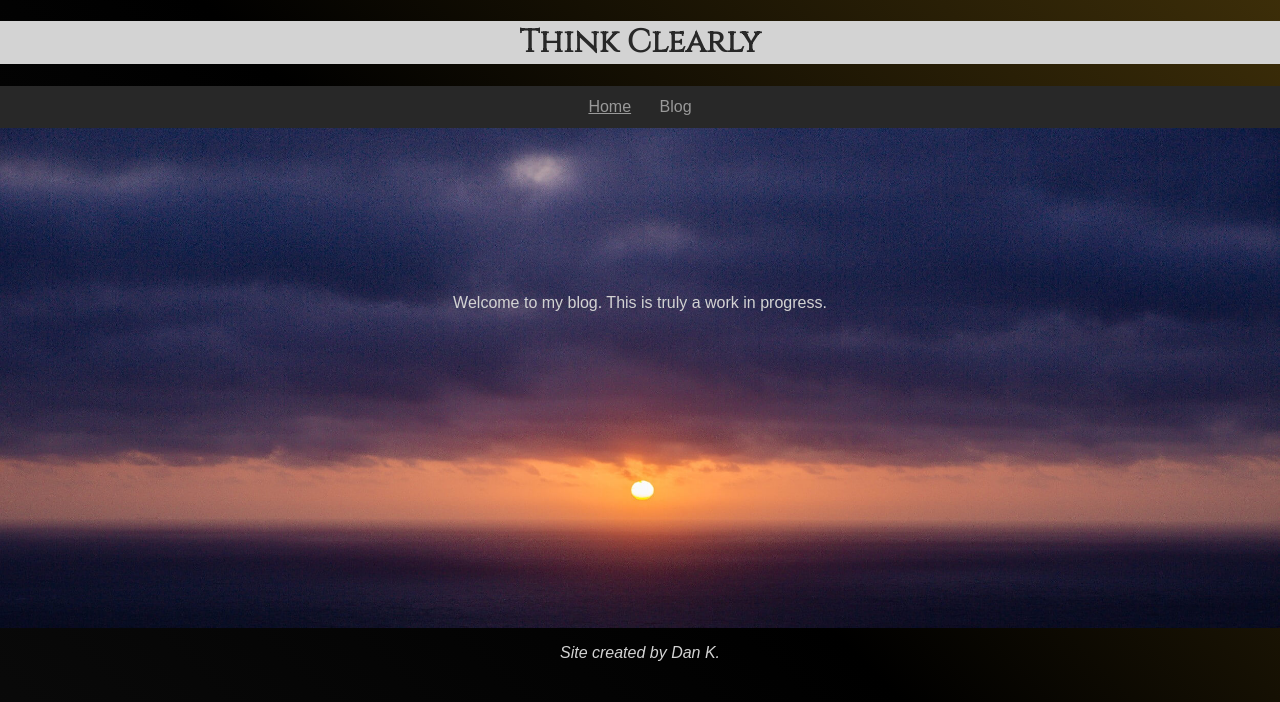
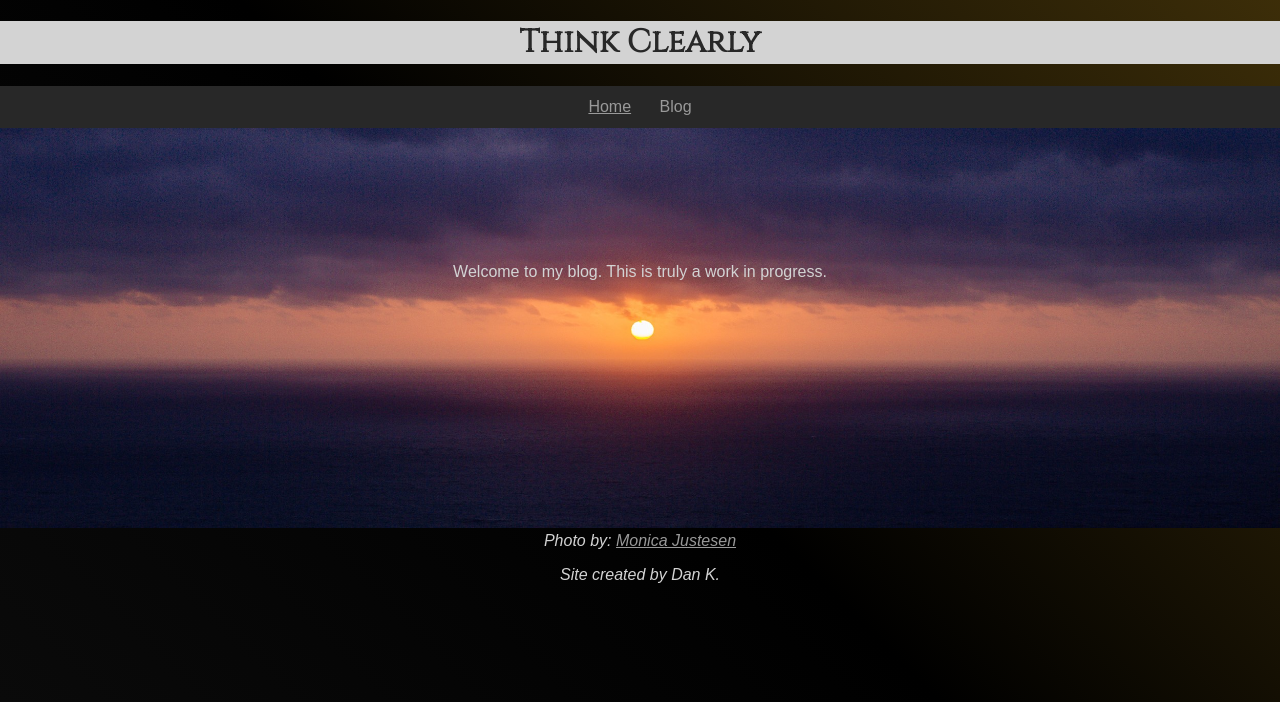
Before and after one commit to dekay2001/dekay2001.github.io, a Jekyll site: the page built from index.md, in a window 1280 px wide. Shown: the top 702 px of the page. Built offline with Jekyll 4.4.1, drawn with Linux system fonts in a browser that asks for light colours; some web fonts are replaced; our own code applies the rules of GitHub Pages for plain Markdown files.

Commit message:
Adding new image 2500-781 for highdef to default page

```diff
--- a/_layouts/default.html
+++ b/_layouts/default.html
@@ -33,7 +33,7 @@
           <picture>
             <source
               media="(min-width: 960px)"
-              srcset="/assets/images/main-high-def-16-9-compressed.jpg 1x">
+              srcset="/assets/images/main-high-def-2500-781.jpg 1x">
             <img id="default-background-pic" class="child" src="/assets/images/main-16-9-compressed.jpg"alt="Sunset over the pacific; The eastern most point in Portugal.  Taken during Wild Vibes yoga retreat that I attended." title="Portugal Sunset">
             <i>Photo by: <a href="http://monicajustesen.com/" target="_blank">Monica Justesen</a></i>
           </picture>
```
Also changed, not shown: assets/images/main-high-def-2500-781.jpg (added).
